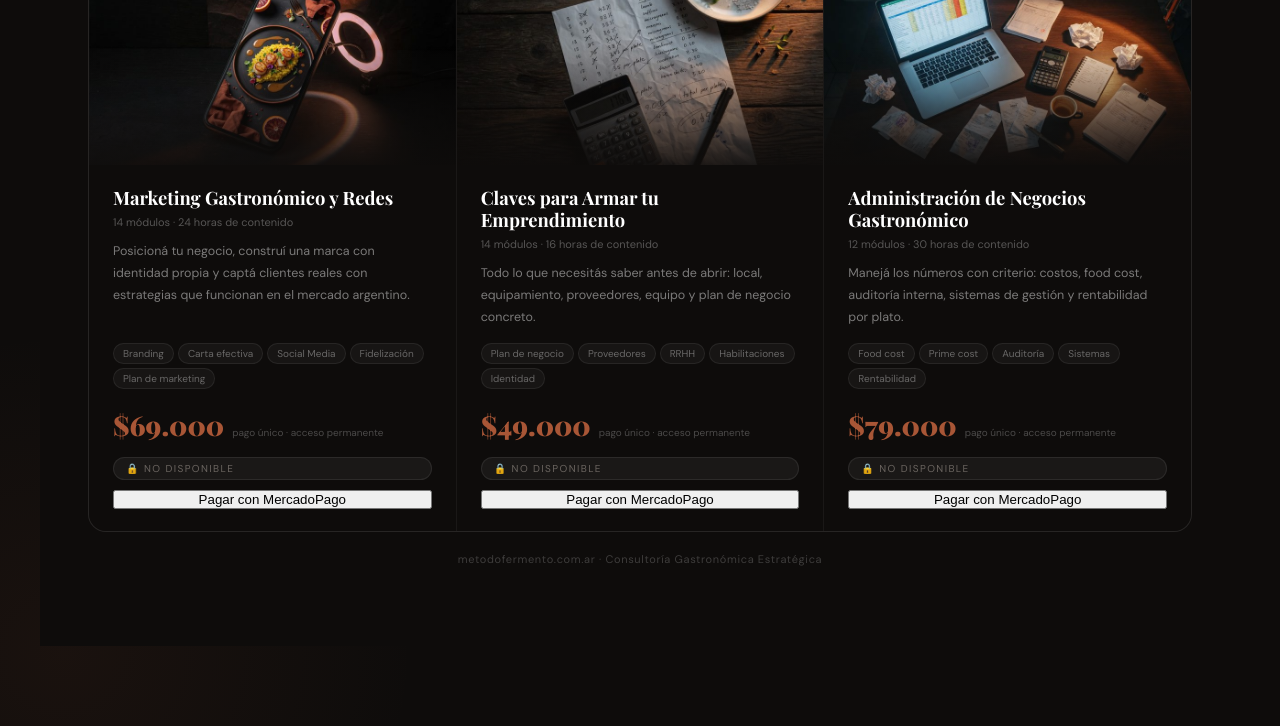
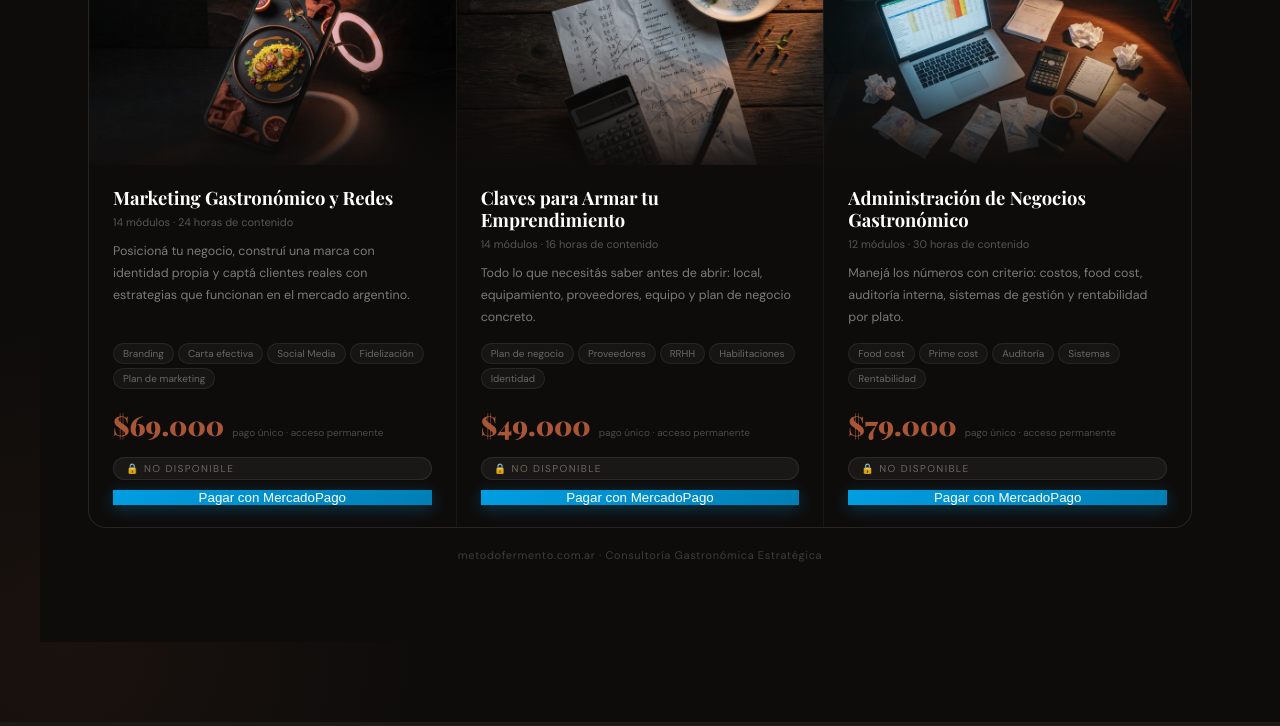
Before and after one commit to metodofermento/metodofermento, a website: page cursos.html in a window 1280 px wide. Shown: the part 732-1458 px from the top of the page. Drawn offline with nearby package versions, Linux system fonts and the light colour scheme; no server answers; sample sign-in values are in the browser's storage; a web font is replaced by a local one.

Commit message:
fix: botón MP celeste en cards de cursos no disponibles

```diff
--- a/cursos.html
+++ b/cursos.html
@@ -183,6 +183,18 @@ body{font-family:'DM Sans',sans-serif;background:var(--ink);color:var(--sand);mi
   transition:background .2s;text-align:center;
 }
 .btn-ingresar:hover{background:#7F3A22}
+
+
+/* MP button en cards de cursos */
+.curso-card-2026 .btn-mp{
+  background:linear-gradient(135deg,#009EE3 0%,#007EB5 100%) !important;
+  color:#fff !important;border:none !important;
+  box-shadow:0 4px 16px rgba(0,158,227,.3) !important;
+}
+.curso-card-2026 .btn-mp:hover{
+  background:linear-gradient(135deg,#00B5FF 0%,#0090CC 100%) !important;
+  box-shadow:0 8px 24px rgba(0,158,227,.4) !important;
+}
 
 </style>
 </head>
```
Also changed, not shown: public/cursos.html (+12 -0 lines).
